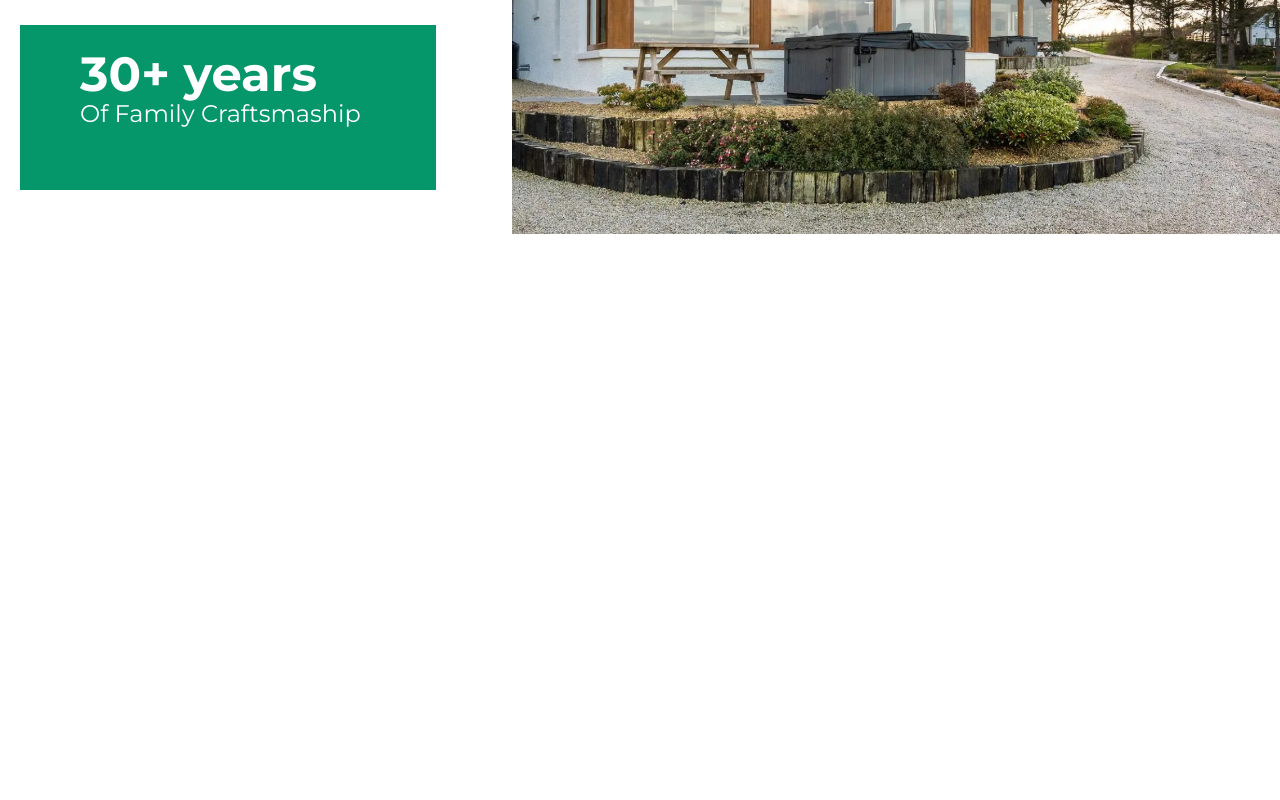
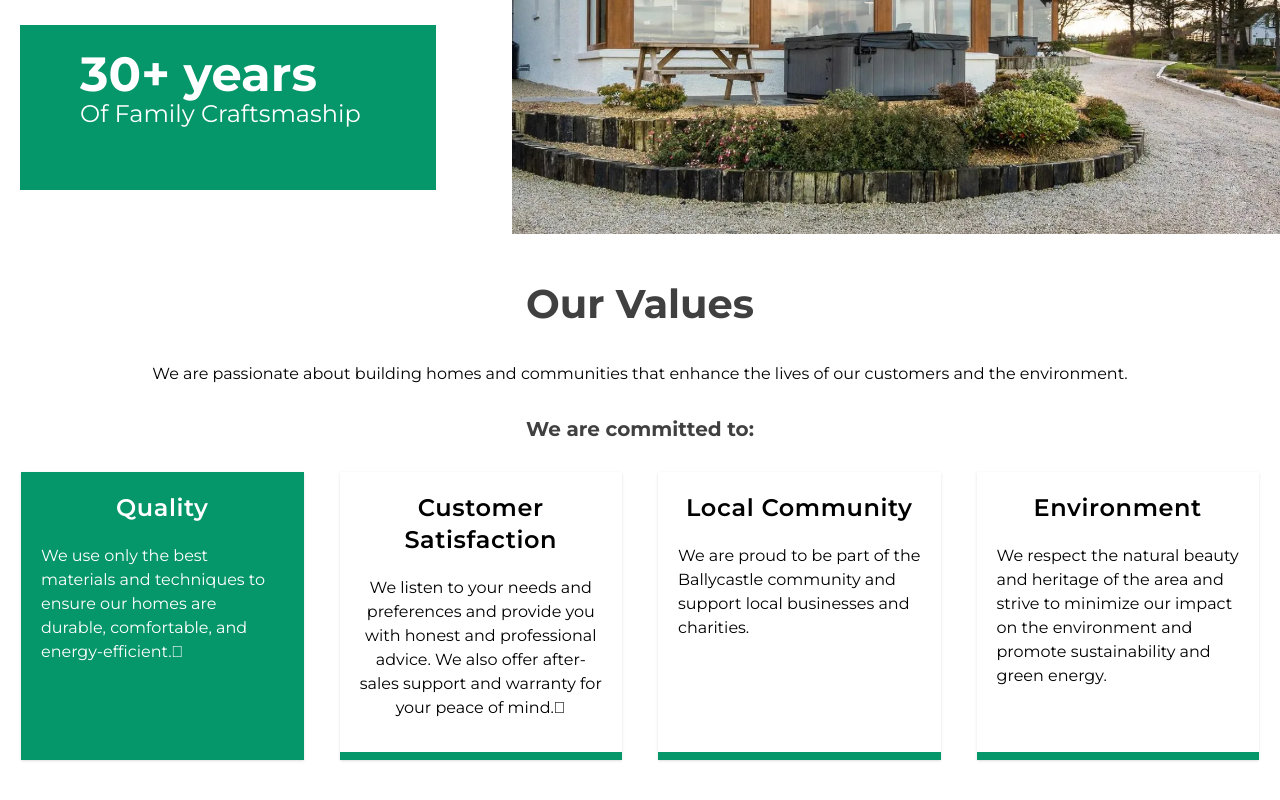
Before and after one commit to AGuerriere/mchenrybros.com, a Next.js app: page / in a window 1280 px wide. Shown: the part 566-1366 px from the top of the page. Before the commit the page ends 800 px from the top, so only its background shows below. Built offline with nearby package versions, Linux system fonts and the light colour scheme.

Commit message:
wip our values

```diff
--- a/src/app/page.tsx
+++ b/src/app/page.tsx
@@ -35,7 +35,36 @@ export default function Home() {
           </div>
         </div>
       </div>
+      {/* Main */}
+      <div className="flex justify-center">
+      <div className="max-w-[1278px]">
+        {/* Our Values */}
+        <div className="flex flex-col items-center pt-10 pb-10 pl-5 pr-5">
+          <h5 className="text-neutral-700 lg:text-[40px] text-[32px] font-bold pb-7">Our Values</h5>
+          <p className="pb-7">We are passionate about building homes and communities that enhance the lives of our customers and the environment. </p>
+          <h6 className="pb-7 text-neutral-700 text-xl leading-[30px] font-bold">We are committed to:</h6>
+          <div className="grid grid-cols-1 md:grid-cols-2 xl:grid-cols-4 gap-9">
+            <div className="flex flex-col p-5 xl:pb-8 pb-10 items-center text-white bg-emerald-600 shadow">
+              <h6 className="pb-5 lg:text-2xl text-base font-semibold leading-[25px] tracking-wide">Quality</h6>
+              <p>We use only the best materials and techniques to ensure our homes are durable, comfortable, and energy-efficient.</p>
+            </div>
+            <div className="flex flex-col p-5 xl:pb-8 pb-10 items-center text-center shadow border-b-8 border-emerald-600">
+              <h6 className="pb-5 lg:text-2xl text-base font-semibold leading-[25px] tracking-wide ">Customer Satisfaction</h6>
+              <p>We listen to your needs and preferences and provide you with honest and professional advice. We also offer after-sales support and warranty for your peace of mind.</p>
+            </div>
+            <div className="flex flex-col p-5 xl:pb-8 pb-10 items-center shadow border-b-8 border-emerald-600">
+              <h6 className="pb-5 lg:text-2xl text-base font-semibold leading-[25px] tracking-wide">Local Community</h6>
+              <p>We are proud to be part of the Ballycastle community and support local businesses and charities. </p>
+            </div>
+            <div className="flex flex-col p-5 xl:pb-8 pb-10 items-center shadow border-b-8 border-emerald-600">
+              <h6 className="pb-5 lg:text-2xl text-base font-semibold leading-[25px] tracking-wide">Environment</h6>
+              <p>We respect the natural beauty and heritage of the area and strive to minimize our impact on the environment and promote sustainability and green energy.</p>
+            </div>
 
+          </div>
+        </div>
+      </div>
+      </div>
     </>
   );
 }
```
